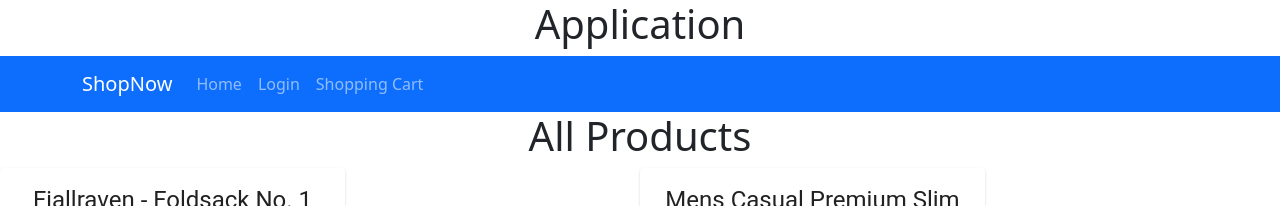
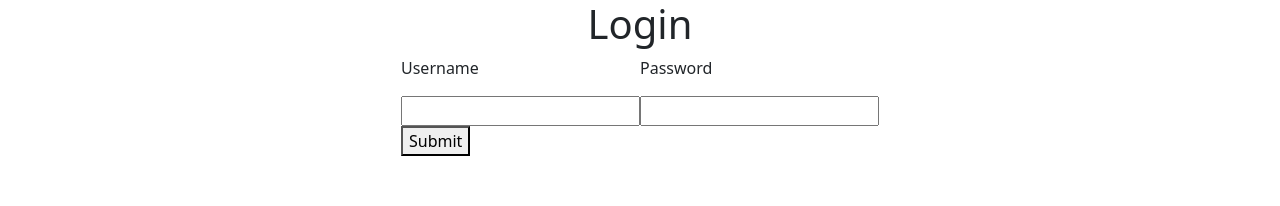
Before and after one commit to Huisquare/TT1_15, a React (Create React App) app in the folder frontend/: page / in a window 1280 px wide. Shown: the top 206 px of the page. Built offline with nearby package versions, Linux system fonts and the light colour scheme.

Commit message:
edit app.js

```diff
--- a/frontend/src/App.js
+++ b/frontend/src/App.js
@@ -14,11 +14,17 @@ import Login from "./components/Login.js";
 import NavBar from "./components/Navbar";
 import ShoppingCart from "./components/shoppingcart";
 import Home from "./components/home";
+import useToken from "./components/useToken";
 
 function App() {
+  const { token, setToken } = useToken();
+
+  if (!token) {
+    return <Login setToken={setToken} />;
+  }
+
   return (
     <div className="App">
-      <h1>Application</h1>
       <Router>
         <NavBar />
         <Switch>
--- /dev/null
+++ b/frontend/src/components/useToken.js
@@ -0,0 +1,21 @@
+import { useState } from "react";
+
+export default function useToken() {
+  const getToken = () => {
+    const tokenString = sessionStorage.getItem("token");
+    const userToken = JSON.parse(tokenString);
+    return userToken?.token;
+  };
+
+  const [token, setToken] = useState(getToken());
+
+  const saveToken = (userToken) => {
+    sessionStorage.setItem("token", JSON.stringify(userToken));
+    setToken(userToken.token);
+  };
+
+  return {
+    setToken: saveToken,
+    token,
+  };
+}
```
